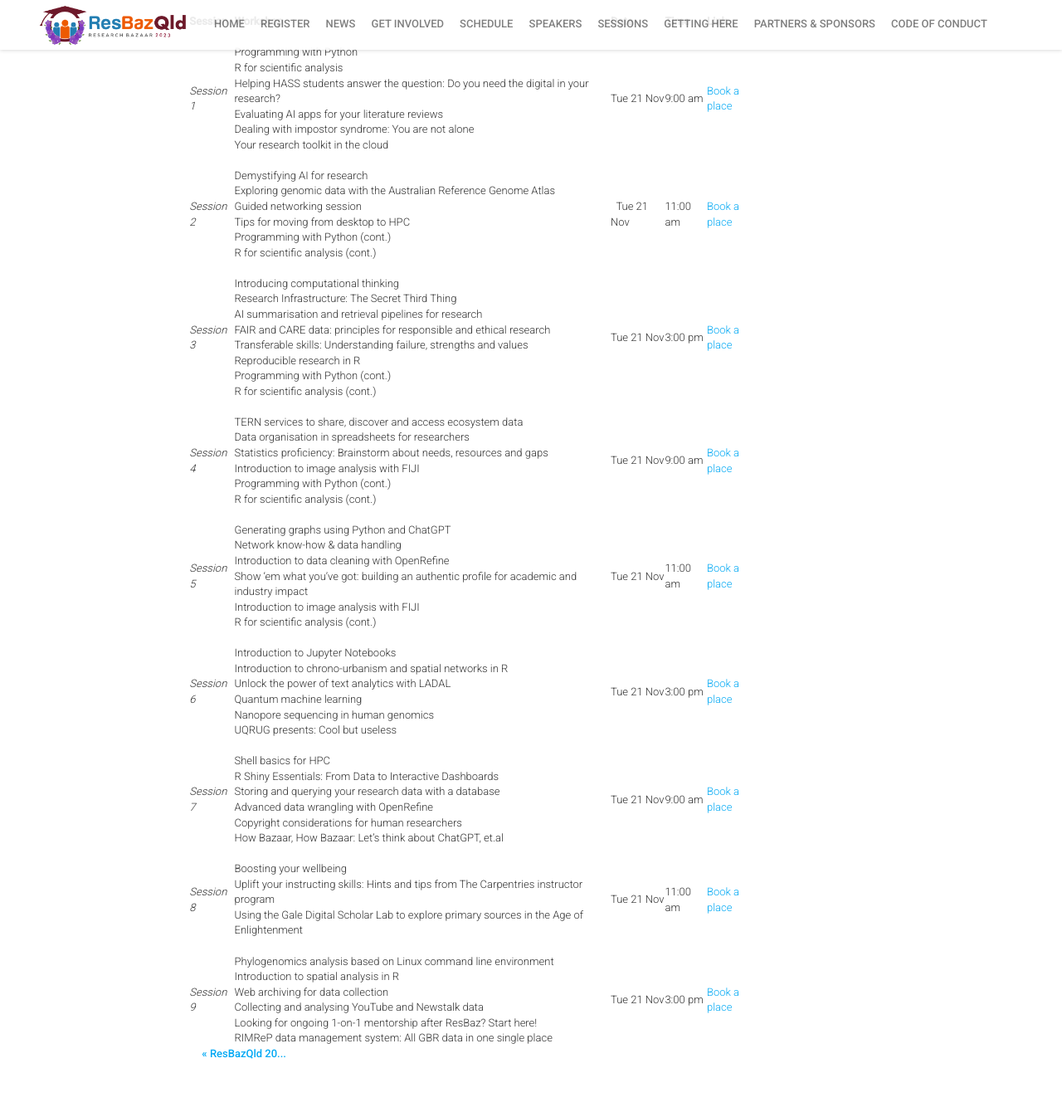
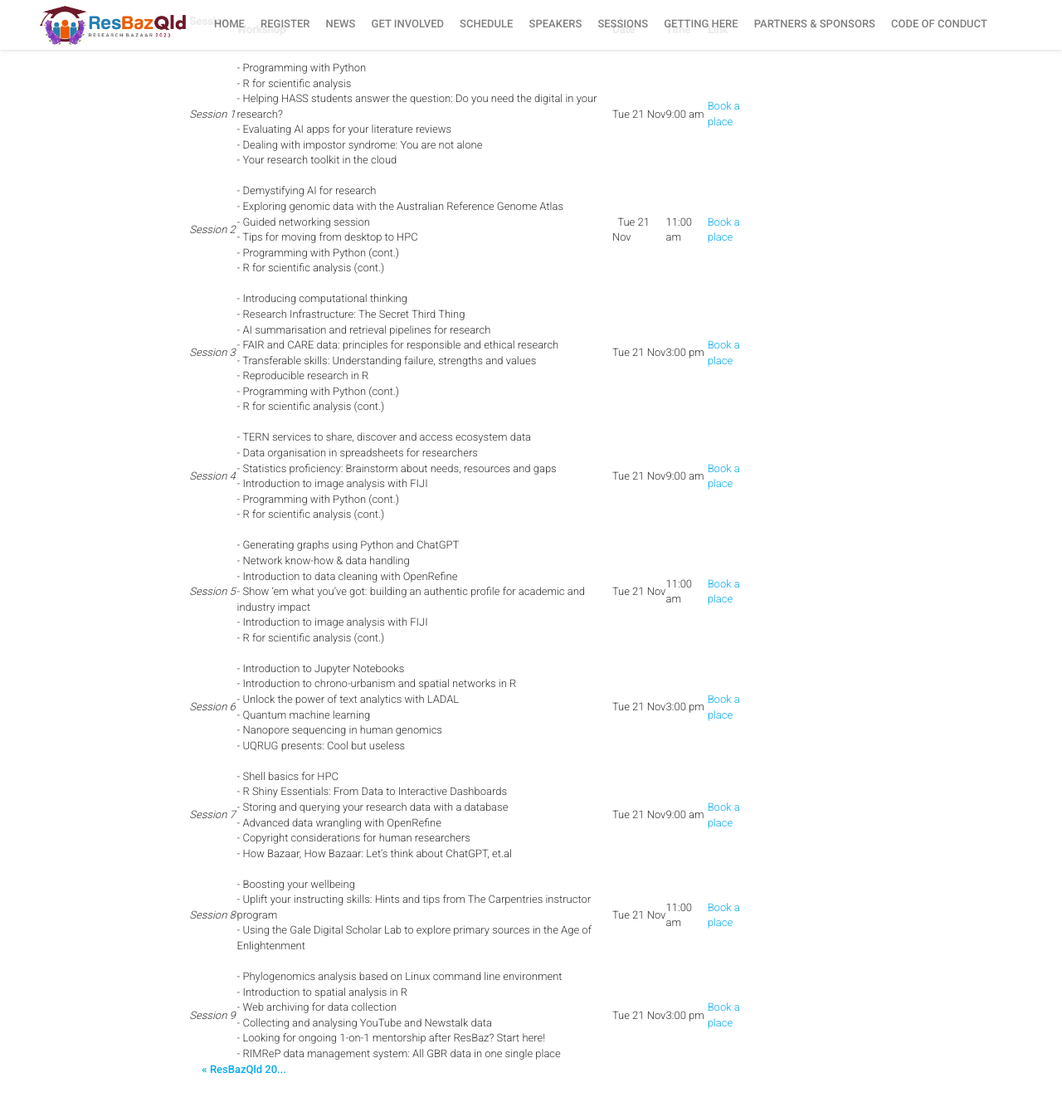
Before and after one commit to resbaz/resbazvic2024, a Jekyll site: the page built from _posts/2023-11-06-workshop-booking-open.md, in a window 1280 px wide and 1400 px high, scrolled down 979 px. Shown: the top 1334 px of the window at 83% size. Built offline with Jekyll 4.4.1, drawn with Linux system fonts in a browser that asks for light colours; nearby versions of some CDN libraries; part of the change alters nothing that is shown.

```diff
--- a/_posts/2023-11-06-workshop-booking-open.md
+++ b/_posts/2023-11-06-workshop-booking-open.md
@@ -26,23 +26,23 @@ book for other workshops at the same times.
 
 &nbsp;
 
-| Session   | Workshop | Date  | Time| Link |
+| Session &nbsp; &nbsp; | Workshop | Date  | Time| Link |
 | --- | --- | --- | --- |--- |
 |   |   |  |   |
-| _Session 1_ |Programming with Python<br>R for scientific analysis<br>Helping HASS students answer the question: Do you need the digital in your research?<br>Evaluating AI apps for your literature reviews<br>Dealing with impostor syndrome: You are not alone<br>Your research toolkit in the cloud | Tue 21 Nov  | 9:00 am	 |  [Book a place](https://events.humanitix.com/session-1-tuesday-9-00-10-30)|
+| _Session 1_ |- Programming with Python<br>- R for scientific analysis<br>- Helping HASS students answer the question: Do you need the digital in your research?<br>- Evaluating AI apps for your literature reviews<br>- Dealing with impostor syndrome: You are not alone<br>- Your research toolkit in the cloud | Tue 21 Nov  | 9:00 am	 |  [Book a place](https://events.humanitix.com/session-1-tuesday-9-00-10-30)|
 |   |   |  |   |
-| _Session 2_ |Demystifying AI for research<br>Exploring genomic data with the Australian Reference Genome Atlas<br>Guided networking session<br>Tips for moving from desktop to HPC<br>Programming with Python (cont.)<br>R for scientific analysis (cont.) |&nbsp;&nbsp;Tue 21 Nov  | 11:00 am	 |  [Book a place](https://events.humanitix.com/session-1-tuesday-11-00-12-30)|
+| _Session 2_ |- Demystifying AI for research<br>- Exploring genomic data with the Australian Reference Genome Atlas<br>- Guided networking session<br>- Tips for moving from desktop to HPC<br>- Programming with Python (cont.)<br>- R for scientific analysis (cont.) |&nbsp;&nbsp;Tue 21 Nov  | 11:00 am	 |  [Book a place](https://events.humanitix.com/session-1-tuesday-11-00-12-30)|
 |   |   |  |   |
-| _Session 3_ |Introducing computational thinking<br>Research Infrastructure: The Secret Third Thing<br>AI summarisation and retrieval pipelines for research<br>FAIR and CARE data: principles for responsible and ethical research<br>Transferable skills: Understanding failure, strengths and values<br>Reproducible research in R<br>Programming with Python (cont.)<br>R for scientific analysis (cont.) | Tue 21 Nov  | 3:00 pm	 |  [Book a place](https://events.humanitix.com/session-3-tuesday-15-00-17-00)|
+| _Session 3_ |- Introducing computational thinking<br>- Research Infrastructure: The Secret Third Thing<br>- AI summarisation and retrieval pipelines for research<br>- FAIR and CARE data: principles for responsible and ethical research<br>- Transferable skills: Understanding failure, strengths and values<br>- Reproducible research in R<br>- Programming with Python (cont.)<br>- R for scientific analysis (cont.) | Tue 21 Nov  | 3:00 pm	 |  [Book a place](https://events.humanitix.com/session-3-tuesday-15-00-17-00)|
 |   |   |  |   |
-| _Session 4_ |TERN services to share, discover and access ecosystem data<br>Data organisation in spreadsheets for researchers<br>Statistics proficiency: Brainstorm about needs, resources and gaps<br>Introduction to image analysis with FIJI<br>Programming with Python (cont.)<br>R for scientific analysis (cont.) | Tue 21 Nov  | 9:00 am	 |  [Book a place](https://events.humanitix.com/session-4-wednesday-9-00-10-30)|
+| _Session 4_ |- TERN services to share, discover and access ecosystem data<br>- Data organisation in spreadsheets for researchers<br>- Statistics proficiency: Brainstorm about needs, resources and gaps<br>- Introduction to image analysis with FIJI<br>- Programming with Python (cont.)<br>- R for scientific analysis (cont.) | Tue 21 Nov  | 9:00 am	 |  [Book a place](https://events.humanitix.com/session-4-wednesday-9-00-10-30)|
 |   |   |  |   |
-| _Session 5_ |Generating graphs using Python and ChatGPT<br>Network know-how & data handling<br>Introduction to data cleaning with OpenRefine<br>Show 'em what you've got: building an authentic profile for academic and industry impact<br>Introduction to image analysis with FIJI<br>R for scientific analysis (cont.) | Tue 21 Nov  | 11:00 am	 |  [Book a place](https://events.humanitix.com/session-5-wednesday-11-00-12-30)|
+| _Session 5_ |- Generating graphs using Python and ChatGPT<br>- Network know-how & data handling<br>- Introduction to data cleaning with OpenRefine<br>- Show 'em what you've got: building an authentic profile for academic and industry impact<br>- Introduction to image analysis with FIJI<br>- R for scientific analysis (cont.) | Tue 21 Nov  | 11:00 am	 |  [Book a place](https://events.humanitix.com/session-5-wednesday-11-00-12-30)|
 |   |   |  |   |
-| _Session 6_ |Introduction to Jupyter Notebooks<br>Introduction to chrono-urbanism and spatial networks in R<br>Unlock the power of text analytics with LADAL<br>Quantum machine learning<br>Nanopore sequencing in human genomics<br>UQRUG presents: Cool but useless | Tue 21 Nov  | 3:00 pm	 |  [Book a place](https://events.humanitix.com/session-6-wednesday-15-00-17-00)|
+| _Session 6_ |- Introduction to Jupyter Notebooks<br>- Introduction to chrono-urbanism and spatial networks in R<br>- Unlock the power of text analytics with LADAL<br>- Quantum machine learning<br>- Nanopore sequencing in human genomics<br>- UQRUG presents: Cool but useless | Tue 21 Nov  | 3:00 pm	 |  [Book a place](https://events.humanitix.com/session-6-wednesday-15-00-17-00)|
 |   |   |  |   |
-| _Session 7_ |Shell basics for HPC<br>R Shiny Essentials: From Data to Interactive Dashboards<br>Storing and querying your research data with a database<br>Advanced data wrangling with OpenRefine<br>Copyright considerations for human researchers<br>How Bazaar, How Bazaar: Let's think about ChatGPT, et.al | Tue 21 Nov  | 9:00 am	 |  [Book a place](https://events.humanitix.com/session-7-thursday-9-00-10-30)|
+| _Session 7_ |- Shell basics for HPC<br>- R Shiny Essentials: From Data to Interactive Dashboards<br>- Storing and querying your research data with a database<br>- Advanced data wrangling with OpenRefine<br>- Copyright considerations for human researchers<br>- How Bazaar, How Bazaar: Let's think about ChatGPT, et.al | Tue 21 Nov  | 9:00 am	 |  [Book a place](https://events.humanitix.com/session-7-thursday-9-00-10-30)|
 |   |   |  |   |
-| _Session 8_ |Boosting your wellbeing<br>Uplift your instructing skills: Hints and tips from The Carpentries instructor program<br>Using the Gale Digital Scholar Lab to explore primary sources in the Age of Enlightenment | Tue 21 Nov  | 11:00 am	 |  [Book a place](https://events.humanitix.com/session-8-thursday-11-00-12-30)|
+| _Session 8_ |- Boosting your wellbeing<br>- Uplift your instructing skills: Hints and tips from The Carpentries instructor program<br>- Using the Gale Digital Scholar Lab to explore primary sources in the Age of Enlightenment | Tue 21 Nov  | 11:00 am	 |  [Book a place](https://events.humanitix.com/session-8-thursday-11-00-12-30)|
 |   |   |  |   |
-| _Session 9_ |Phylogenomics analysis based on Linux command line environment<br>Introduction to spatial analysis in R<br>Web archiving for data collection<br>Collecting and analysing YouTube and Newstalk data<br>Looking for ongoing 1-on-1 mentorship after ResBaz? Start here!<br>RIMReP data management system: All GBR data in one single place | Tue 21 Nov  | 3:00 pm	 |  [Book a place](https://events.humanitix.com/session-9-thursday-15-00-17-00)|
+| _Session 9_ |- Phylogenomics analysis based on Linux command line environment<br>- Introduction to spatial analysis in R<br>- Web archiving for data collection<br>- Collecting and analysing YouTube and Newstalk data<br>- Looking for ongoing 1-on-1 mentorship after ResBaz? Start here!<br>- RIMReP data management system: All GBR data in one single place | Tue 21 Nov  | 3:00 pm	 |  [Book a place](https://events.humanitix.com/session-9-thursday-15-00-17-00)|
```
